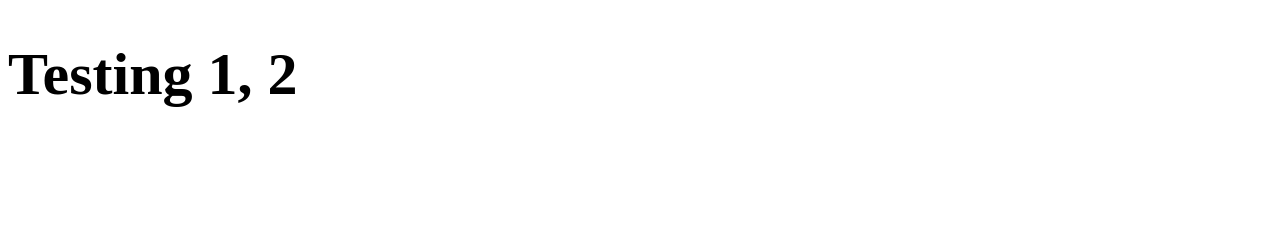
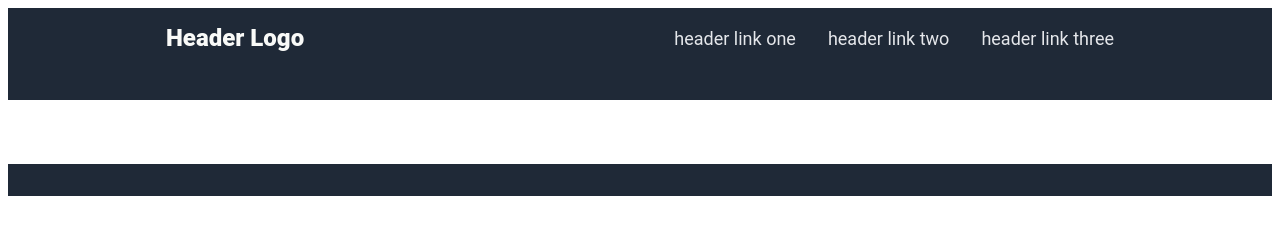
Before and after one commit to boostaboosh/odin-landing_page, a plain HTML site: page index.html in a window 1280 px wide. Drawn offline with Linux system fonts and the light colour scheme.

Commit message:
Add HTML page section divs & CSS text and header styles

```diff
--- a/index.html
+++ b/index.html
@@ -5,5 +5,15 @@
     <link rel="stylesheet" href="style.css">
 </head>
 <body lang="en">
-    <h1>Testing 1, 2</h1>
+    <div class="header">
+        <div id="header_logo">Header Logo</div>
+        <a class="header_link" href="https://developer.mozilla.org/en-US/docs/Web/HTML" target="_blank">header link one</a>
+        <a class="header_link" href="https://somewhere.com" target="_blank">header link two</a>
+        <a class="header_link" href="https://google.com" target="_blank">header link three</a>
+    </div>
+    <div class="hero_section"></div>
+    <div class="information_section"></div>
+    <div class="quote_section"></div>
+    <div class="call_to_action_section"></div>
+    <div class="footer"></div>
 </body>
--- a/style.css
+++ b/style.css
@@ -1,3 +1,84 @@
-h1 {
-    font-size: 60px;
+body {
+    display: flex;
+    flex-direction: column;
 }
+
+* {
+    font-family: Roboto, 'Open Sans', 'Helvetica Neue', sans-serif;
+}
+
+a {
+    text-decoration: none;
+    color: inherit;
+}
+
+.header,
+.hero_section,
+.information_section,
+.quote_sectioon,
+.call_to_action_section,
+.footer {
+    padding: 1em 12.5%;
+    display: flex;
+    justify-content: center;
+    align-items: center;
+}
+
+.header {
+    justify-content: space-around;
+    gap: 2em;
+}
+
+#header_logo {
+    margin-right: auto;
+}
+
+.header,
+.hero_section,
+.footer {
+    background-color : #1f2937;
+}
+
+#call_to_action,
+button {
+    background-color: #3882f6;
+}
+
+.quote_section {
+    background-color: #e5e7eb;
+}
+
+#header_logo,
+#hero_main_text {
+    color : #f9faf8;
+    font-weight: 800;
+}
+
+#hero_main_text {
+    font-size: 48px;
+}
+
+#header_logo {
+    font-size: 24px;
+}
+
+#hero_secondary_text,
+.header_link {
+    color : #e5e7eb;
+    font-size: 18px;
+}
+
+.quote_text,
+#information_header_text {
+    color : #1f2937;
+    font-size: 36px;
+}
+
+#information_header_text {
+    font-weight: 800;
+}
+
+.quote_text {
+    font-weight: 300;
+    font-style: italic;
+}
```
